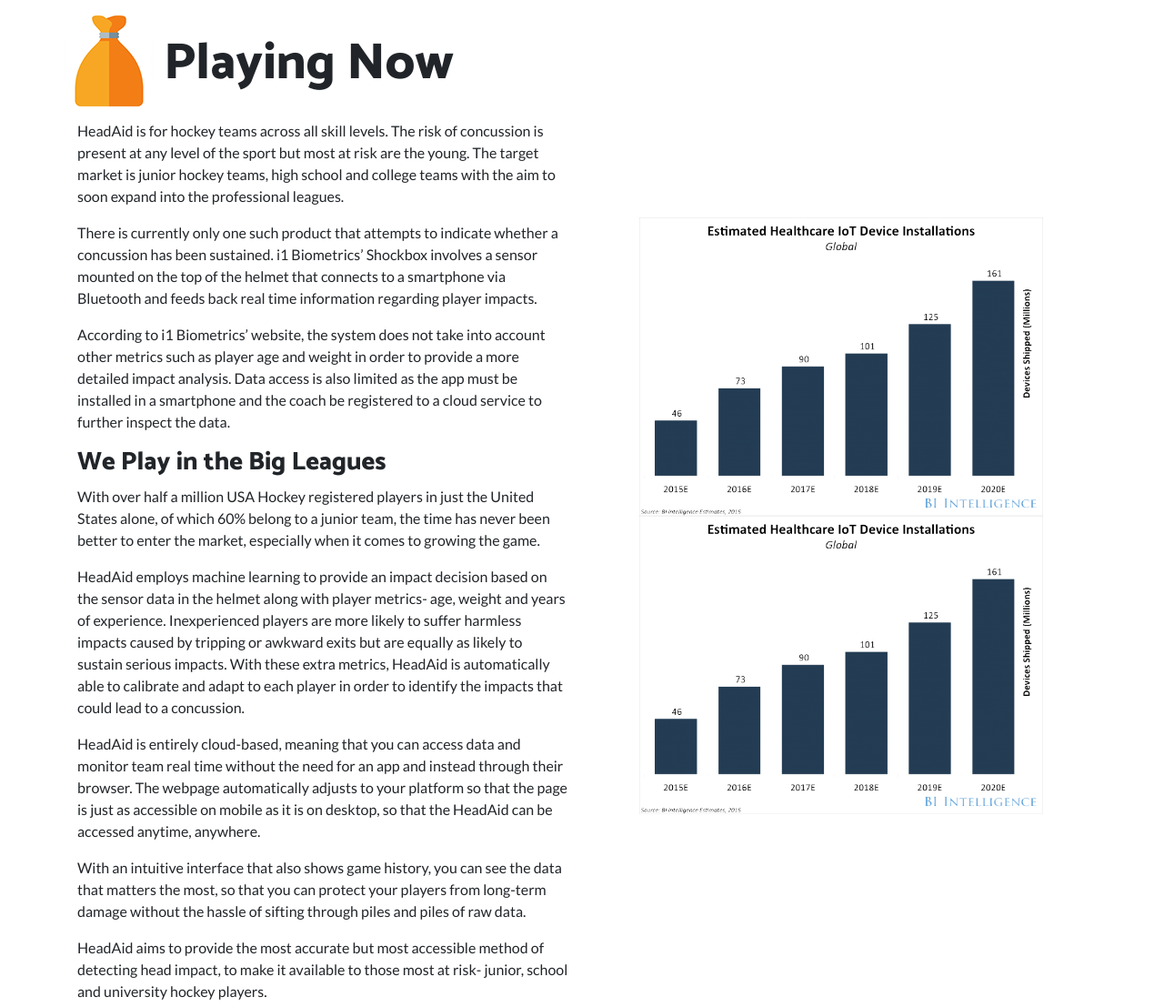
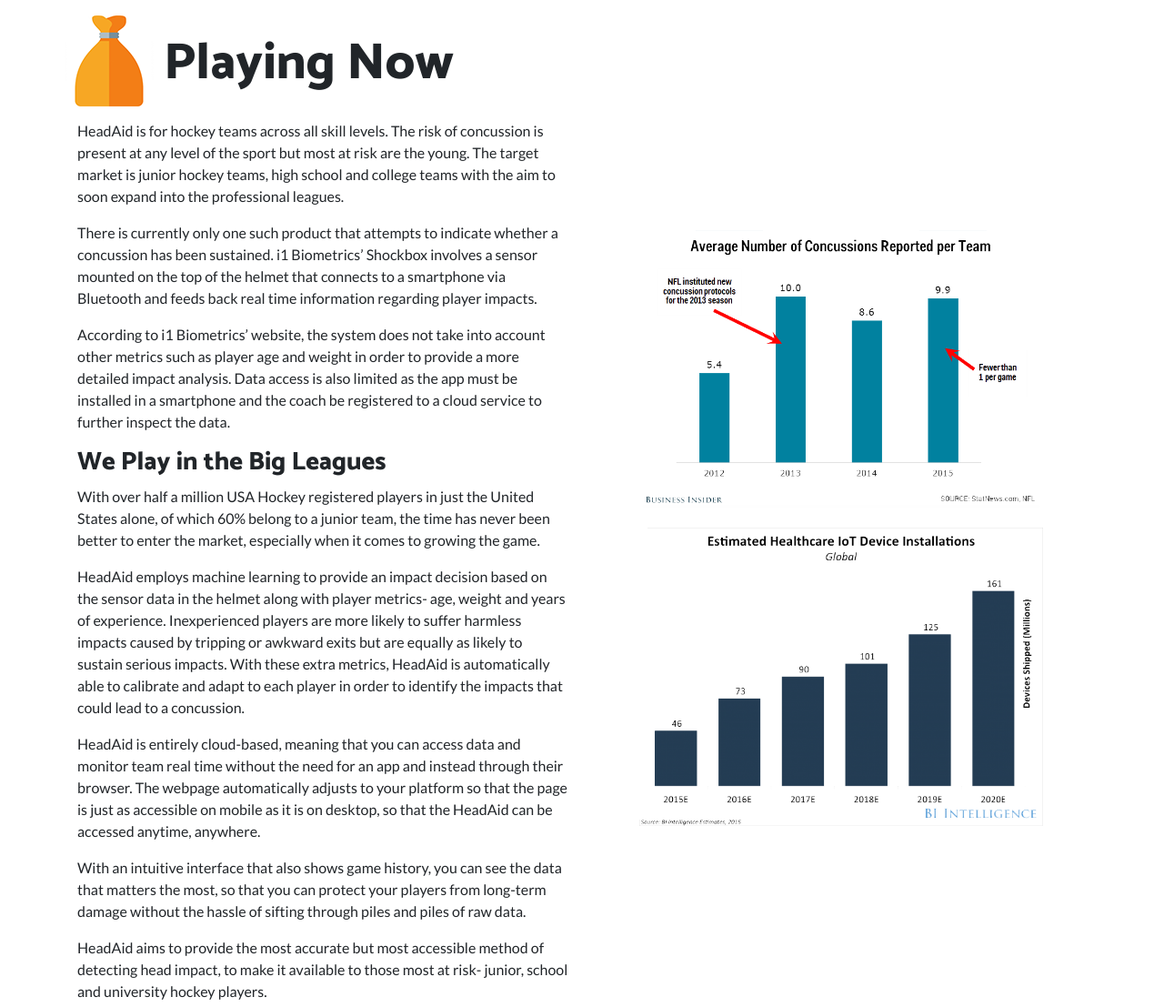
Before and after one commit to martinferianc/EmbeddedSystems-EIE3, a Flask app: page / in a window 1280 px wide. Shown: the part 2135-3242 px from the top of the page at 91% size. Run offline with Flask 2, Linux system fonts and the light colour scheme; parts of the project's set-up code (start-up, migrations or seed data) failed here and were passed over; some libraries are stand-ins or nearby versions.

Commit message:
[cw1] Martin's proofreading is done

```diff
--- a/Coursework 1/src/master/algorithms/kmeans.py
+++ b/Coursework 1/src/master/algorithms/kmeans.py
@@ -8,7 +8,10 @@
         self.tol = tol
         self.epochs = epochs
         self.centroids = None
-    # Does the unsupervised training of the kmeans algorithm
+    # Does the unsupervised training of the kmeans algorithm by finding all the points that correspond to
+    # a potential centroid and finding the average point between them
+    # finishes at a stopping condition of maximum number of epochs or
+    # when the training error is very low
     def fit(self,X,Y, save = False, file_path=""):
         if X.size == 0:
             raise EmptyDataError("Can not train the data is empty")
--- a/Coursework 1/src/master/algorithms/train.py
+++ b/Coursework 1/src/master/algorithms/train.py
@@ -5,7 +5,7 @@
 MODEL_NAME =  "kmeans" + "1.0"
 
 def preprocessData(testRatio, file_path='../../../data/data_processed.txt'):
-    #features to X
+    # Preprocess data for teh training into the ML algorithm
     X = []
     with open(file_path,'r') as f:
         for line in f:
--- a/Coursework 1/src/master/main.py
+++ b/Coursework 1/src/master/main.py
@@ -93,7 +93,7 @@
             log_event(data=data, label=label)
 
     ####### MQTT #######
-    #Establish connection with the MQTT
+    # Establish connection with the MQTT and run it in the separate thread
     client = mqtt.Client()
     client.on_connect = on_connect
     client.on_message = on_message
--- a/Coursework 1/src/master/www/web/templates/index.html
+++ b/Coursework 1/src/master/www/web/templates/index.html
@@ -147,8 +147,8 @@
             <div class="row align-items-center">
                 <div class="col-lg-6 order-lg-2">
                     <div class="p-5">
-                        <img class="img-fluid" src="/static/img/chart.png" alt="">
-                        <img class="img-fluid" src="/static/img/chart.png" alt="">
+                        <img class="img-fluid" src="/static/img/chart1.png" style="padding-bottom:20px;" alt="">
+                        <img class="img-fluid" src="/static/img/chart2.png" alt="">
                     </div>
                 </div>
                 <div class="col-lg-6 order-lg-1">
@@ -251,7 +251,7 @@
                                 </div>
                             </div>
                         </div>
-                        <div class="row" style="padding-top:15px;">
+                        <div class="row" style="padding-top:30px;">
                             <div class="col-lg-12 text-center">
                                 <img style="width:80%;"src="/static/img/arch.png" alt="">
                                 <p>The device is a combination of two readily available chips which are used to sense the movements of the players head and helmet and then transmit this data over a WiFi network to the server for processing. The results are then displayed in real-time on a webpage, which the coach can view on any mobile device, providing him with a clear picture of the health of his players. The monitoring is carried out by an MPU-6050: a 6 degree of freedom chip combining an accelerometer and gyroscope.</p>
```
Also changed, not shown: Coursework 1/data/team/log.json (+1 -1 lines), Coursework 1/data/team/team.json (+1 -1 lines), Coursework 1/src/master/www/web/static/img/chart.png (deleted), Coursework 1/src/master/www/web/static/img/chart1.png (added), Coursework 1/src/master/www/web/static/img/chart2.png (added), 6 other files.
